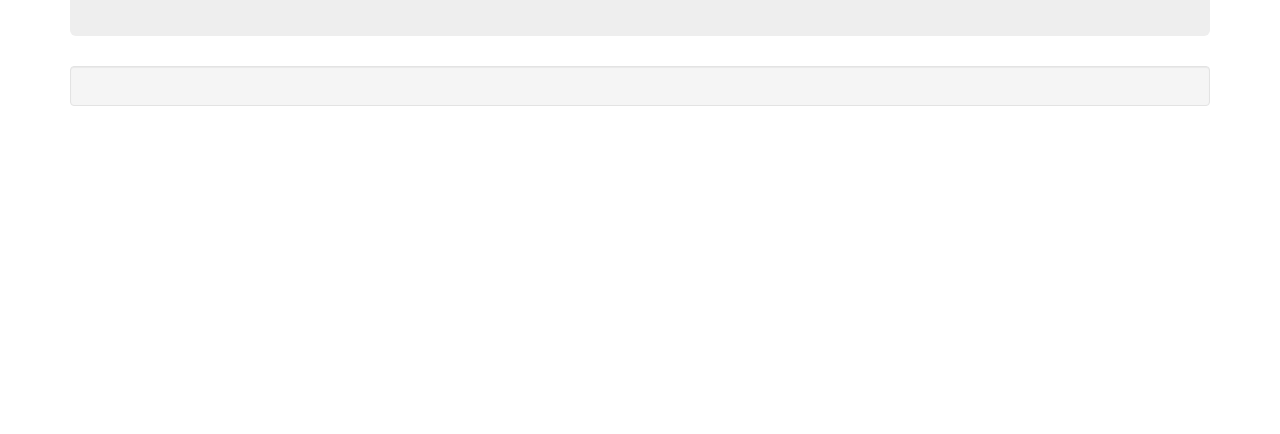
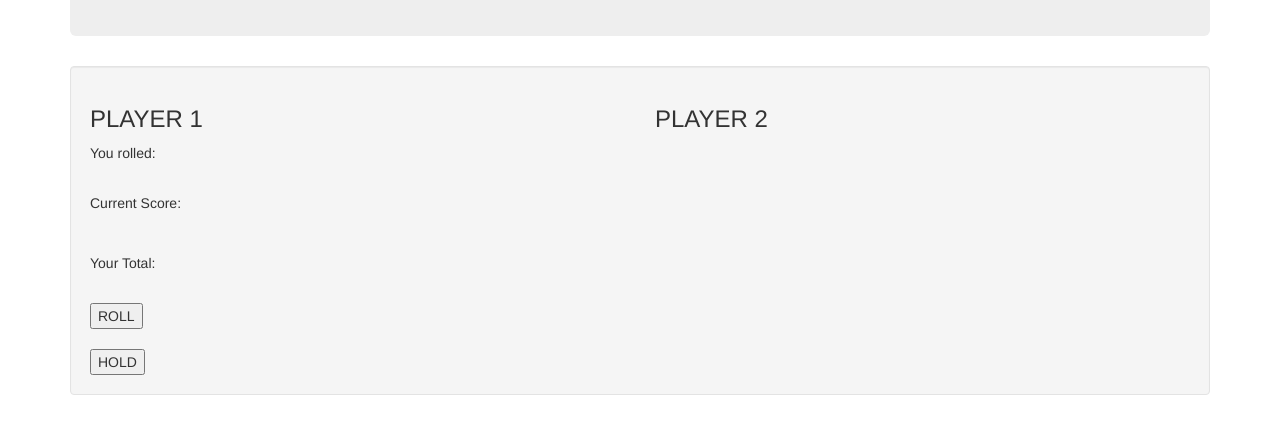
Before and after one commit to ya7skaa/pig-dice, a plain HTML site: page index.html in a window 1280 px wide. Shown: the part 212-646 px from the top of the page. Drawn offline with Linux system fonts and the light colour scheme.

Commit message:
buttons for the first player added

```diff
--- a/index.html
+++ b/index.html
@@ -16,6 +16,25 @@
 
         </div>
         <div class="well">
+          <div class="row">
+            <div class="col-md-6">
+              <h3>PLAYER 1</h3>
+              <p> You rolled:</p><br>
+              <p>Current Score:<p><br>
+                <p>Your Total:</p><br>
+                <div class="button-side">
+                  <button type="button" name="roll">ROLL</button><br>&nbsp&nbsp
+                  <div></div>
+                  <button type="button" name="hold">HOLD</button>
+                  </div>
+
+
+              </div>
+              <div class="col-md-6">
+                <h3>PLAYER 2</h3>
+
+                </div>
+            </div>
 
           </div>
       </div>
```
